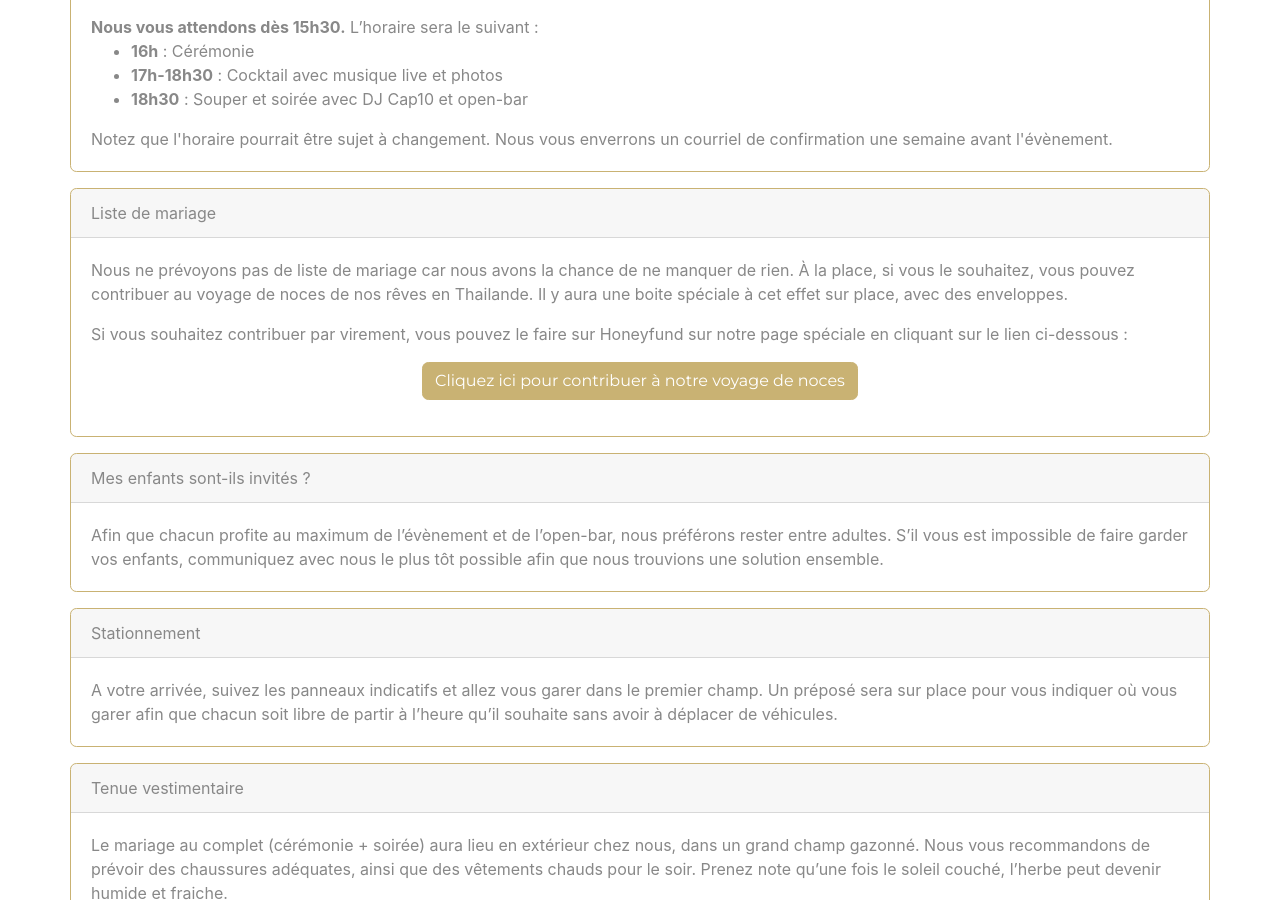
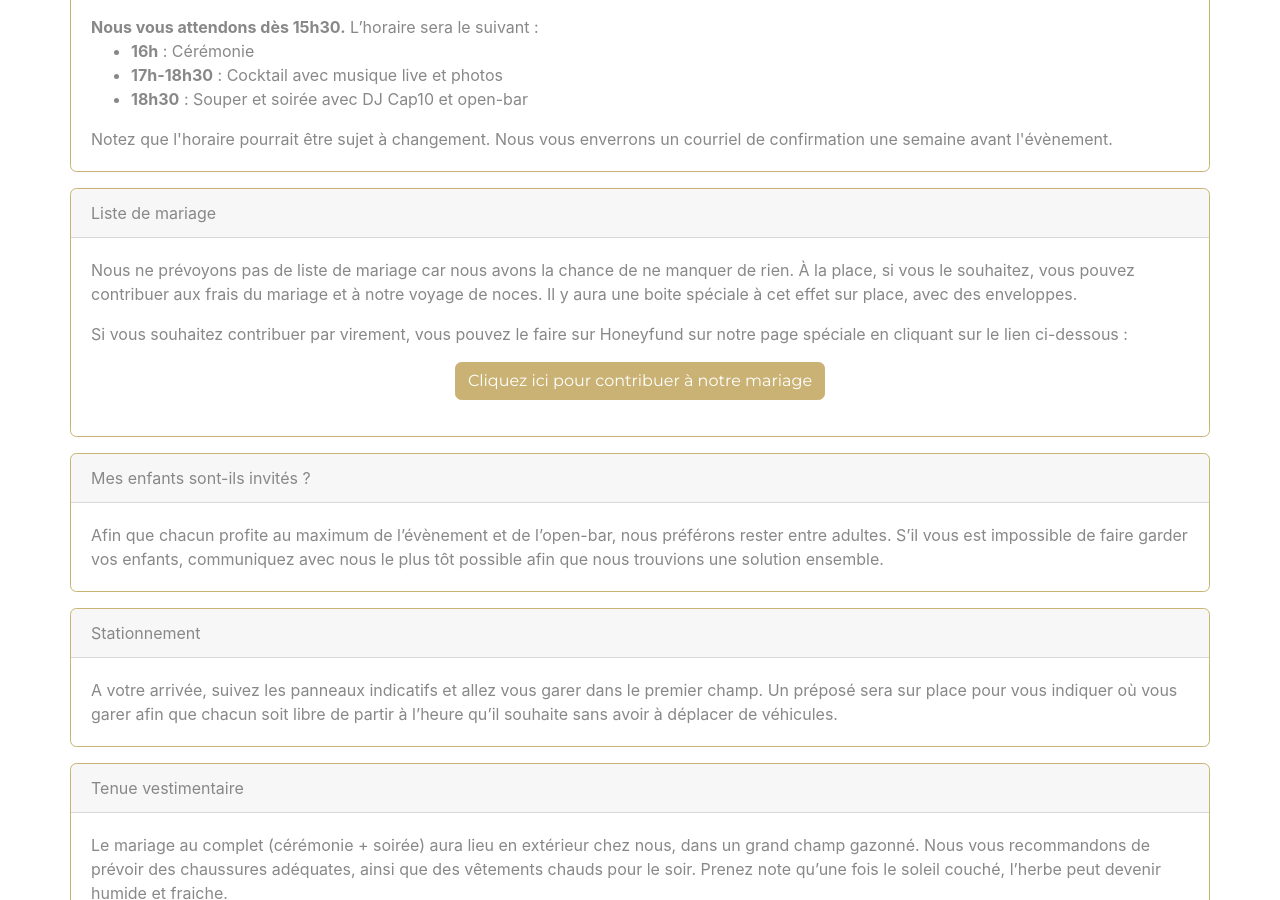
Before and after one commit to mariagemanonetcharles/mariagemanonetcharles.github.io, a Jekyll site: the page built from index.md, in a window 1280 px wide and 900 px high, scrolled down 2098 px. Built offline with Jekyll 4.4.1, drawn with Linux system fonts in a browser that asks for light colours; nearby versions of some CDN libraries.

Commit message:
Change text faq

```diff
--- a/_includes/faq.html
+++ b/_includes/faq.html
@@ -21,14 +21,14 @@
     <div class="card-header">Liste de mariage</div>
     <div class="card-body">
       <p>
-        Nous ne prévoyons pas de liste de mariage car nous avons la chance de ne manquer de rien. À la place, si vous le souhaitez, vous pouvez contribuer au voyage de noces de nos rêves en Thailande.
+        Nous ne prévoyons pas de liste de mariage car nous avons la chance de ne manquer de rien. À la place, si vous le souhaitez, vous pouvez contribuer aux frais du mariage et à notre voyage de noces.
         Il y aura une boite spéciale à cet effet sur place, avec des enveloppes.
       </p>
       <p>
         Si vous souhaitez contribuer par virement, vous pouvez le faire sur Honeyfund sur notre page spéciale en cliquant sur le lien ci-dessous :
         <div class="text-center">
           <a class="btn btn-gold" type="button" target="_blank" href="https://www.honeyfund.com/wedding/mariage-manon-et-charles#registry">
-            Cliquez ici pour contribuer à notre voyage de noces
+            Cliquez ici pour contribuer à notre mariage
           </a>
         </div>
       </p>
```
Also changed, not shown: 4 other files.
